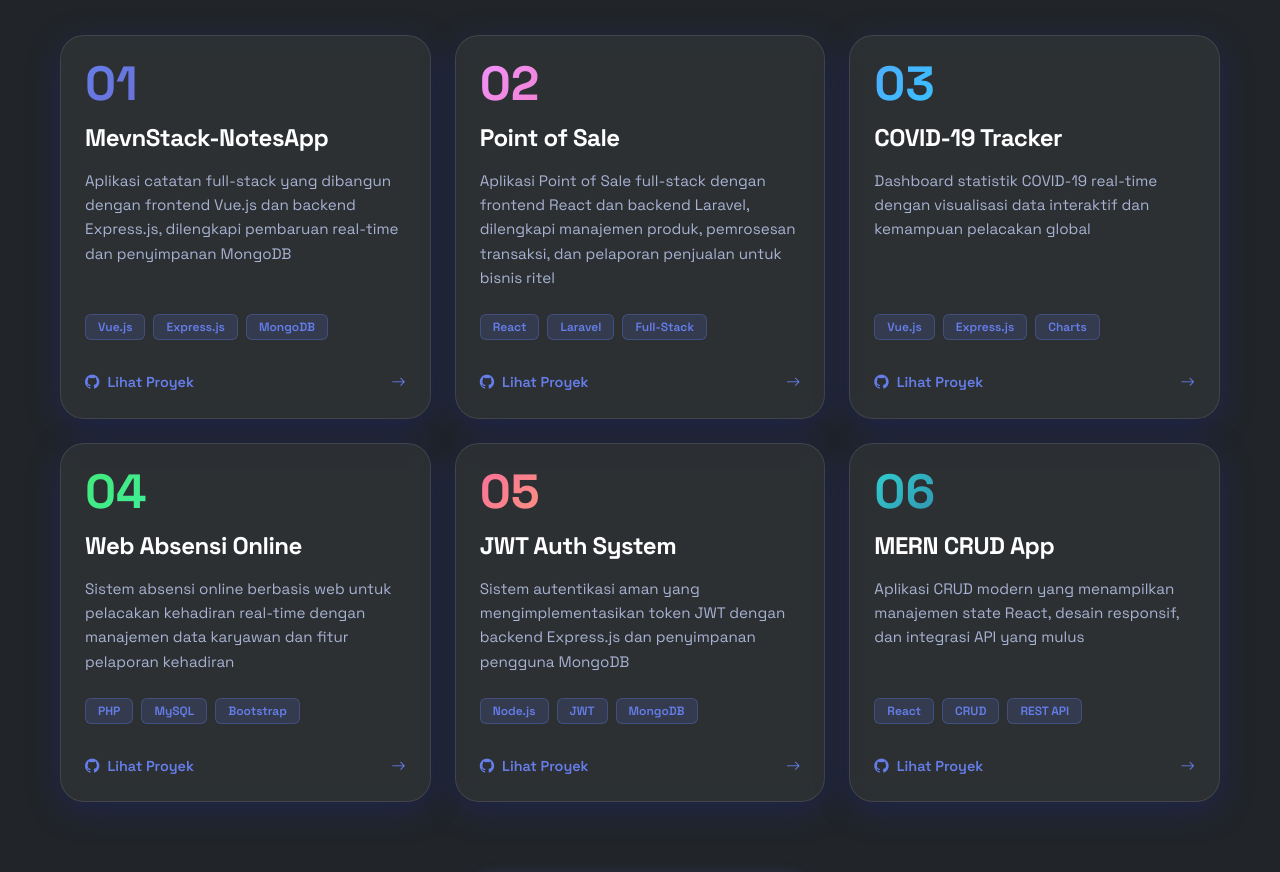
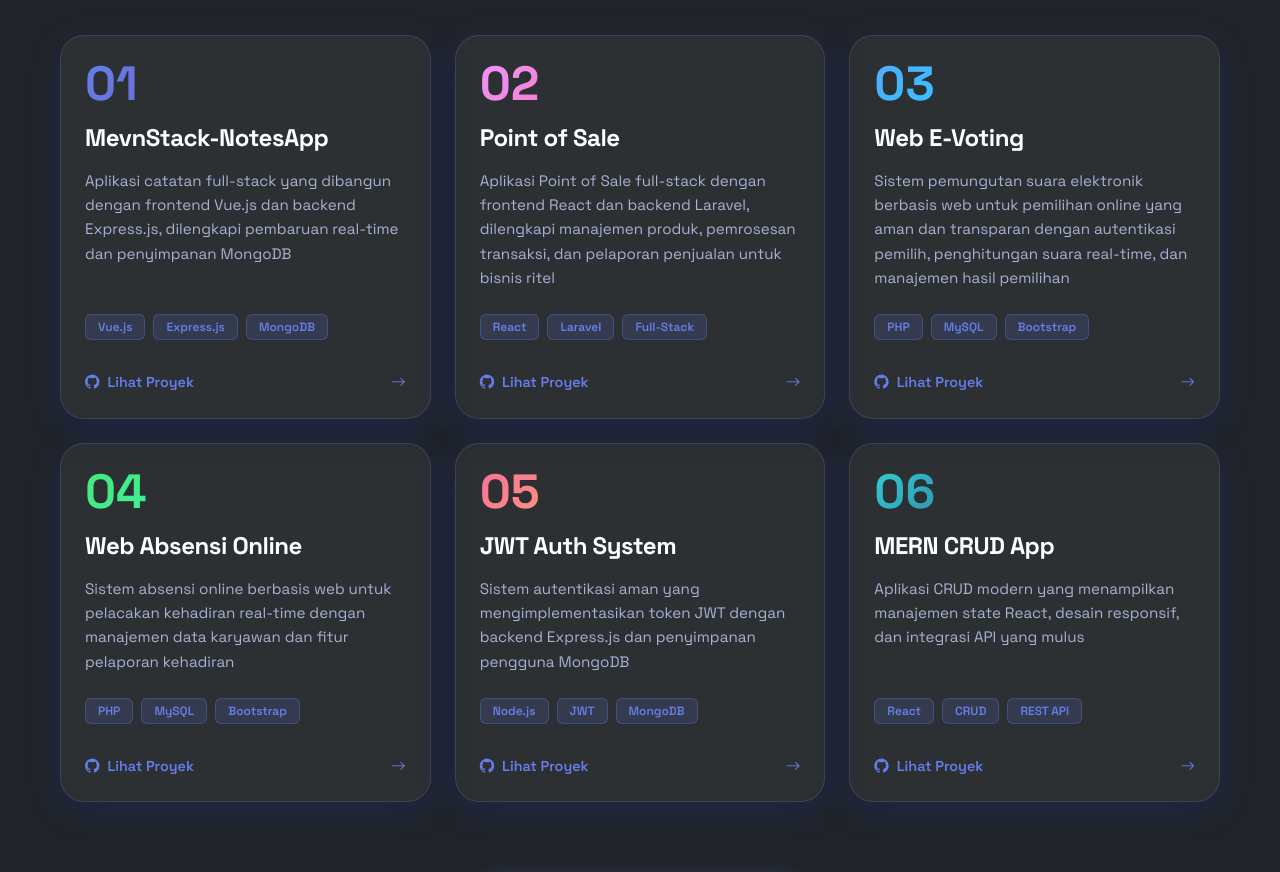
Before and after one commit to awand795/web-portfolio-fixingproject, a React (Vite) app: page / in a window 1280 px wide. Shown: the part 1080-1952 px from the top of the page. Built offline with nearby package versions, Linux system fonts and the light colour scheme.

Commit message:
feat: replace COVID-19 Tracker with Web E-Voting project
Swap project 3 to web-evoting with updated description, GitHub URL,
and bilingual translations (ID/EN).

Co-Authored-By: Claude Sonnet 4.6 <noreply@anthropic.com>

```diff
--- a/src/Component/MyProject.jsx
+++ b/src/Component/MyProject.jsx
@@ -22,10 +22,10 @@ const projects = [
     },
     {
         id: 3,
-        title: "COVID-19 Tracker",
-        description: "Real-time COVID-19 statistics dashboard with interactive data visualization and global tracking capabilities",
-        githubUrl: "https://github.com/awand795/VueExpress-Covid19web",
-        tags: ["Vue.js", "Express.js", "Charts"],
+        title: "Web E-Voting",
+        description: "Web-based electronic voting system for secure and transparent online elections with voter authentication, real-time vote counting, and election result management",
+        githubUrl: "https://github.com/awand795/web-evoting",
+        tags: ["PHP", "MySQL", "Bootstrap"],
         gradient: "linear-gradient(135deg, #4facfe 0%, #00f2fe 100%)"
     },
     {
--- a/src/translations/en.js
+++ b/src/translations/en.js
@@ -23,7 +23,7 @@ const en = {
     // Project descriptions
     'projects.desc.1': 'Full-stack notes application built with Vue.js frontend and Express.js backend, featuring real-time updates and MongoDB storage',
     'projects.desc.2': 'Full-stack Point of Sale application with React frontend and Laravel backend, featuring product management, transaction processing, and sales reporting for retail businesses',
-    'projects.desc.3': 'Real-time COVID-19 statistics dashboard with interactive data visualization and global tracking capabilities',
+    'projects.desc.3': 'Web-based electronic voting system for secure and transparent online elections with voter authentication, real-time vote counting, and election result management',
     'projects.desc.4': 'Web-based online attendance system for real-time attendance tracking with employee data management and attendance reporting features',
     'projects.desc.5': 'Secure authentication system implementing JWT tokens with Express.js backend and MongoDB user storage',
     'projects.desc.6': 'Modern CRUD application showcasing React state management, responsive design, and seamless API integration',
--- a/src/translations/id.js
+++ b/src/translations/id.js
@@ -23,7 +23,7 @@ const id = {
     // Project descriptions
     'projects.desc.1': 'Aplikasi catatan full-stack yang dibangun dengan frontend Vue.js dan backend Express.js, dilengkapi pembaruan real-time dan penyimpanan MongoDB',
     'projects.desc.2': 'Aplikasi Point of Sale full-stack dengan frontend React dan backend Laravel, dilengkapi manajemen produk, pemrosesan transaksi, dan pelaporan penjualan untuk bisnis ritel',
-    'projects.desc.3': 'Dashboard statistik COVID-19 real-time dengan visualisasi data interaktif dan kemampuan pelacakan global',
+    'projects.desc.3': 'Sistem pemungutan suara elektronik berbasis web untuk pemilihan online yang aman dan transparan dengan autentikasi pemilih, penghitungan suara real-time, dan manajemen hasil pemilihan',
     'projects.desc.4': 'Sistem absensi online berbasis web untuk pelacakan kehadiran real-time dengan manajemen data karyawan dan fitur pelaporan kehadiran',
     'projects.desc.5': 'Sistem autentikasi aman yang mengimplementasikan token JWT dengan backend Express.js dan penyimpanan pengguna MongoDB',
     'projects.desc.6': 'Aplikasi CRUD modern yang menampilkan manajemen state React, desain responsif, dan integrasi API yang mulus',
```
